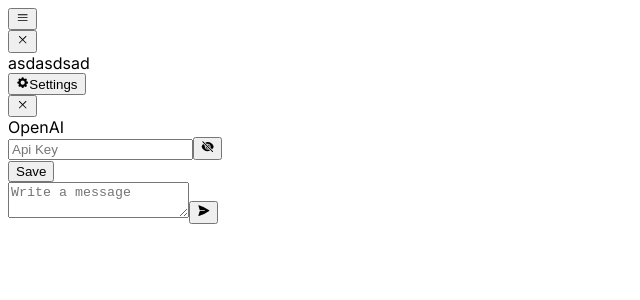
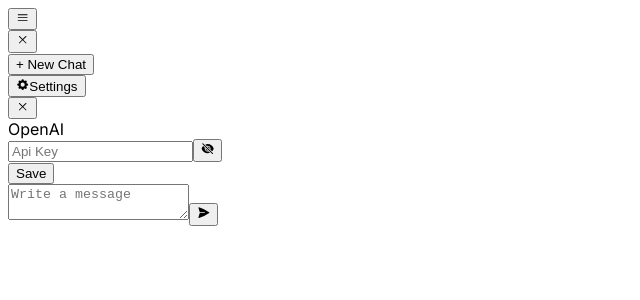
Before and after one commit to iTomasi/smarter_chat, a Next.js app: page / in a window 1280 px wide. Shown: the top 300 px of the page, without its empty margins (0-640 px from the left). Built offline with nearby package versions, Linux system fonts and the light colour scheme.

Commit message:
side bar top progress

```diff
--- /dev/null
+++ b/src/components/home/SideBar/Top/NewChatButton.tsx
@@ -0,0 +1,14 @@
+import { Button } from 'components/buttons'
+
+export default function NewChatButton () {
+  return (
+    <div className="px-4 mt-4">
+      <Button
+        className="w-full justify-center"
+        type="button"
+      >
+        + New Chat
+      </Button>
+    </div>
+  )
+}
--- /dev/null
+++ b/src/components/home/SideBar/Top/index.tsx
@@ -0,0 +1,9 @@
+import NewChatButton from './NewChatButton'
+
+export default function Top () {
+  return (
+    <div>
+      <NewChatButton/>
+    </div>
+  )
+}
--- a/src/components/home/SideBar/index.tsx
+++ b/src/components/home/SideBar/index.tsx
@@ -1,6 +1,7 @@
 'use client'
 import { useState } from 'react'
 import { HiBars3, HiXMark } from 'react-icons/hi2'
+import Top from './Top'
 import Bottom, { ModalSettings } from './Bottom'
 
 export default function SideBar () {
@@ -44,7 +45,7 @@ export default function SideBar () {
             </button>
           </div>
 
-          <div>asdasdsad</div>
+          <Top/>
         </div>
 
         <Bottom
```
